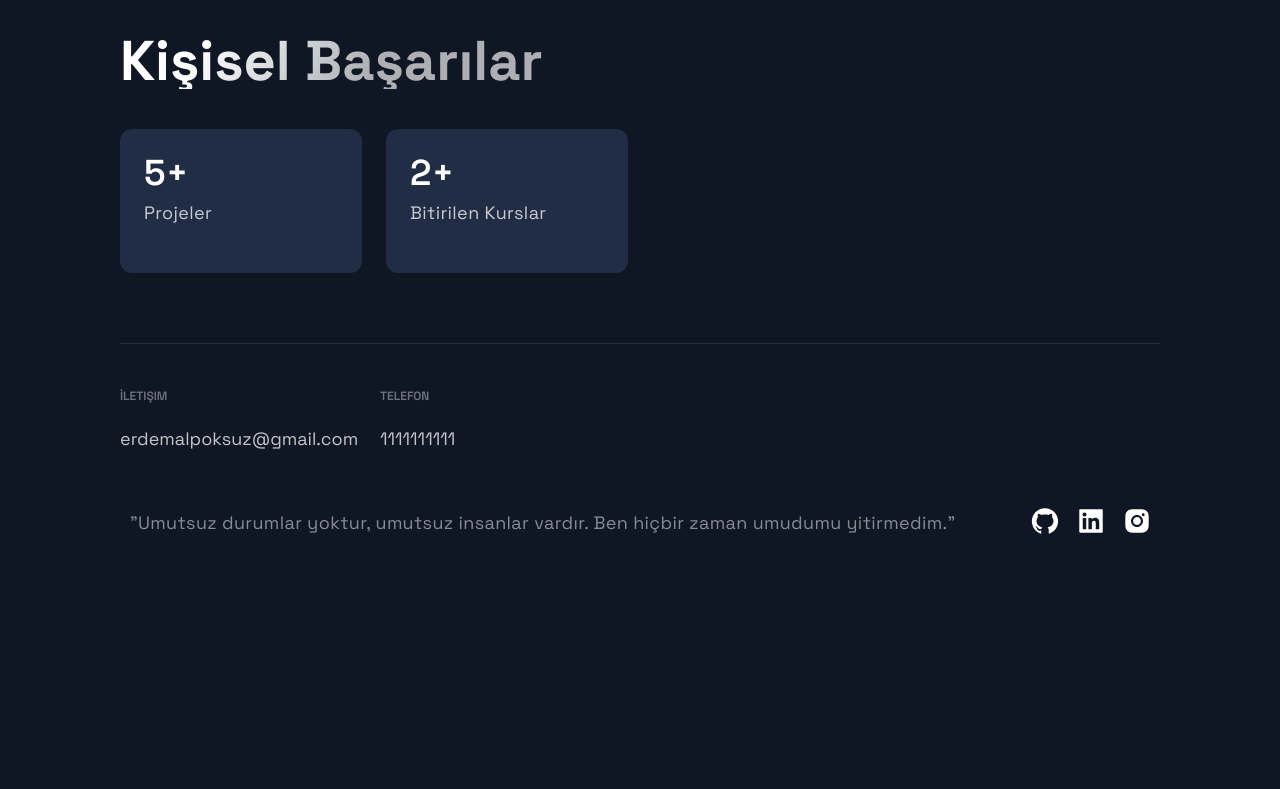
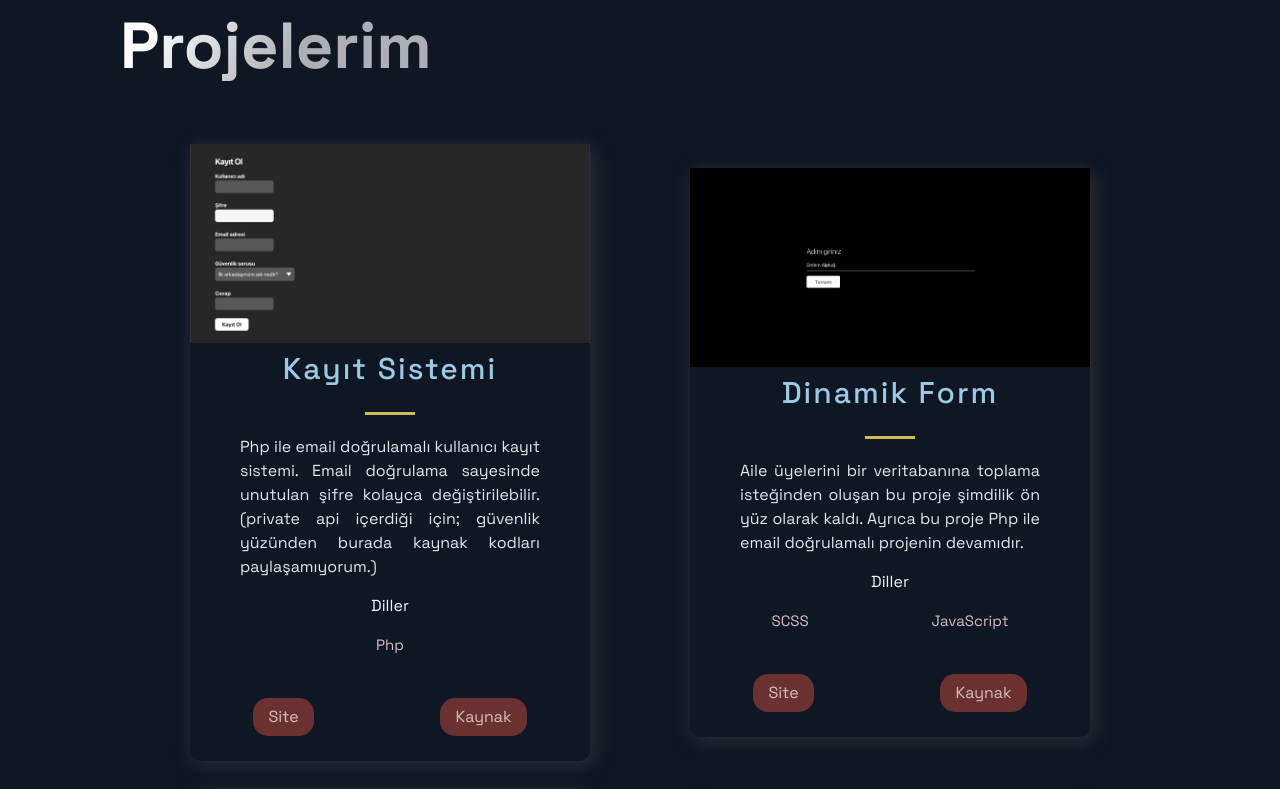
Before and after one commit to erdemalptugoksuz/erdemalptugcom, a Next.js app in the folder portfolio/: page / in a window 1280 px wide. Shown: the part 691-1480 px from the top of the page. Before the commit the page ends 1289 px from the top, so only its background shows below. Built offline with nearby package versions, Linux system fonts and the light colour scheme.

Commit message:
Modified Projects.js.

```diff
--- a/portfolio/src/components/Projects/Projects.js
+++ b/portfolio/src/components/Projects/Projects.js
@@ -5,9 +5,35 @@
 import { projects } from '../../constants/constants';
 
 const Projects = () => (
-  <div>
-    Projects
-  </div>
+    <Section nopadding id="projects">
+        <SectionDivider />
+        <SectionTitle main>Projelerim</SectionTitle>
+        <GridContainer>
+            {projects.map(({id, image, title, description, tags, source, visit}) => (
+                <BlogCard key={id}>
+                    <Img src={image}/>
+                    <TitleContent>
+                        <HeaderThree title>{title}</HeaderThree>
+                        <Hr />
+                    </TitleContent>
+                    <CardInfo>{description}</CardInfo>
+                    <br />
+                    <div>
+                        <TitleContent>Diller</TitleContent>
+                        <TagList>
+                            {tags.map((tag, i) => (
+                                <Tag key={i}>{tag}</Tag>
+                            ))}
+                        </TagList>
+                    </div>
+                    <UtilityList>
+                        <ExternalLinks href={visit}>Site</ExternalLinks>
+                        <ExternalLinks href={source}>Kaynak</ExternalLinks>
+                    </UtilityList>
+                </BlogCard>
+            ))}
+        </GridContainer>
+    </Section>
 );
 
 export default Projects;
```
